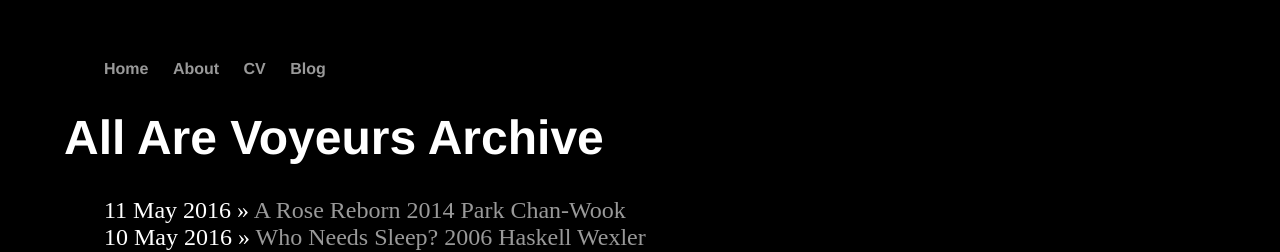
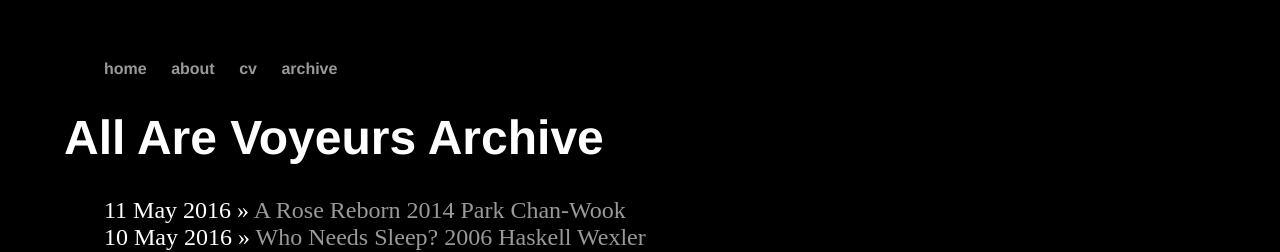
Before and after one commit to meglynkrafft/meglynkrafft.github.io, a Jekyll site: the page built from blog/index.html, in a window 1280 px wide. Shown: the top 252 px of the page. Built offline with Jekyll 4.4.1, drawn with Linux system fonts in a browser that asks for light colours.

Commit message:
Update default.html

```diff
--- a/_layouts/default.html
+++ b/_layouts/default.html
@@ -11,10 +11,10 @@
 	    		<ul>
 	    			<div class="holdingbox">
 
-	        		<li><a href="/">Home</a></li>
-		        	<li><a href="/about">About</a></li>
-	        		<li><a href="/cv">CV</a></li>
-	        		<li><a href="/blog">Blog</a></li>
+	        		<center></center><li><a href="/">home</a></li>
+		        	<li><a href="/about">about</a></li>
+	        		<li><a href="/cv">cv</a></li>
+	        		<li><a href="/blog">archive</a></li></center>
 	    		</ul>
 			</nav>
 			<div class="container">
```
